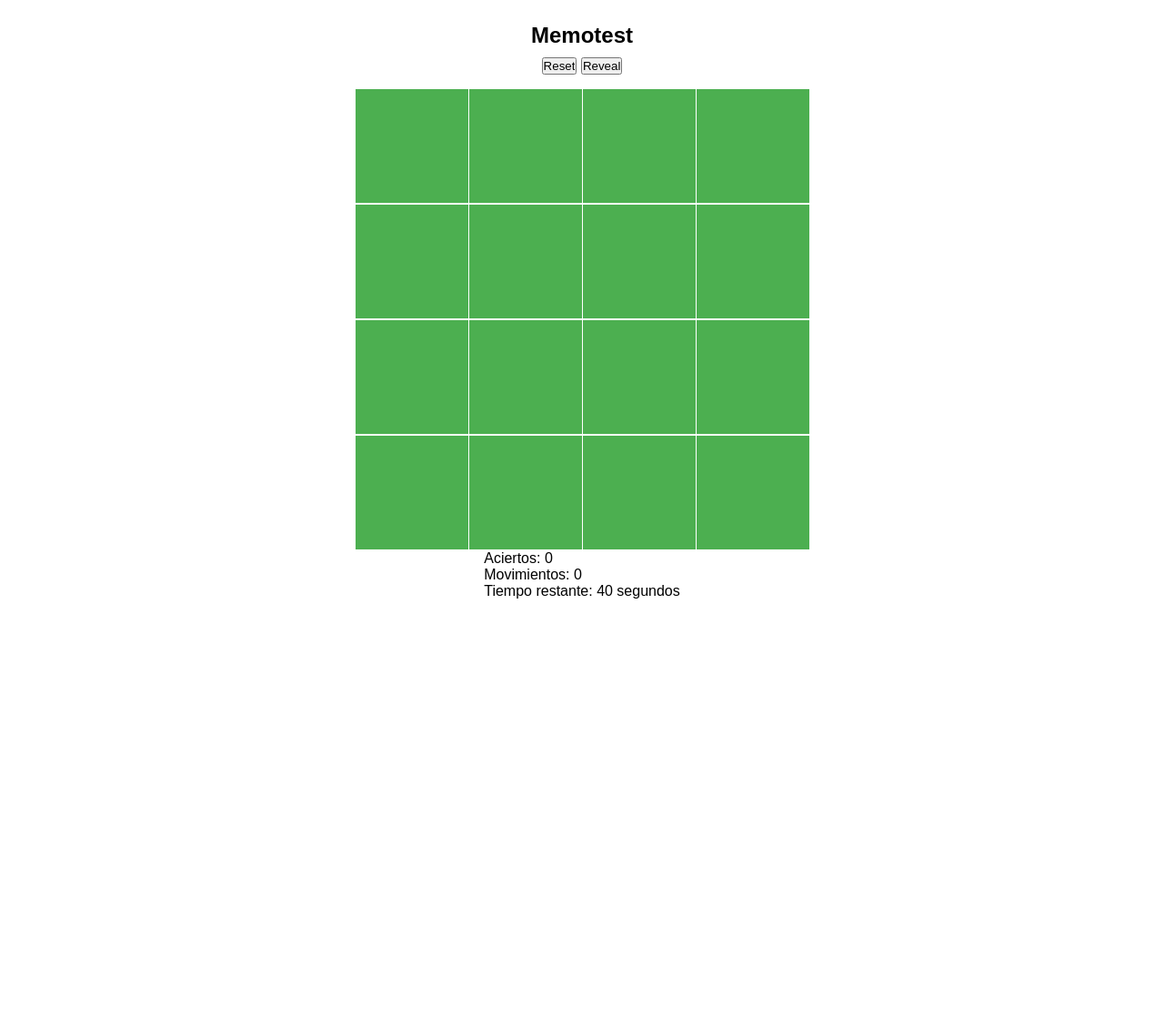
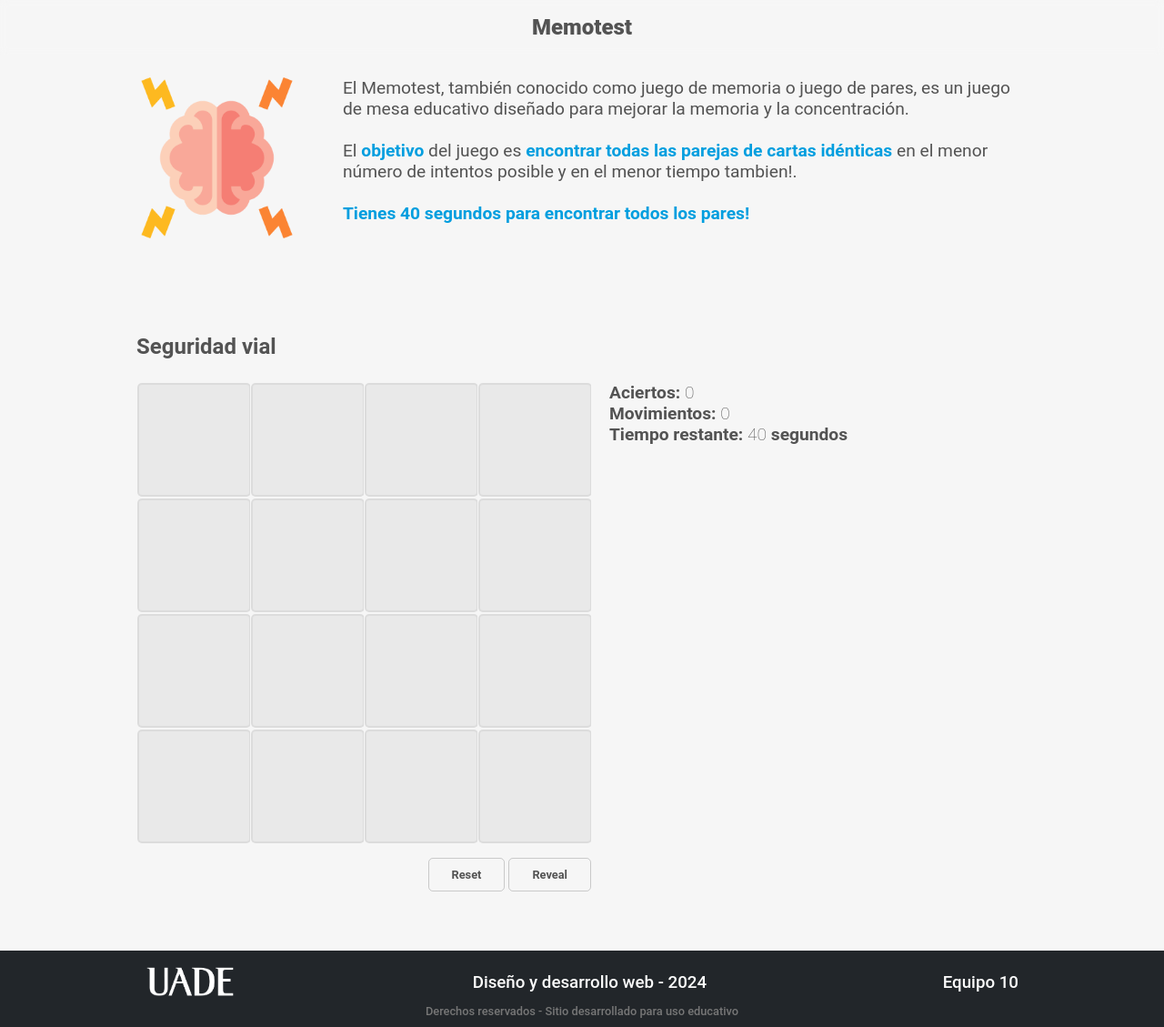
Before and after one commit to Yuchan45/ddw-memotest, a plain HTML site: page index.html in a window 1280 px wide. Shown: the whole page at 91% size. Before the commit the page ends 800 px from the top, so only its background shows below. Drawn offline with Linux system fonts and the light colour scheme.

Commit message:
Memotest: Finished

```diff
--- a/index.html
+++ b/index.html
@@ -4,15 +4,27 @@
   <meta charset="UTF-8">
   <meta name="viewport" content="width=device-width, initial-scale=1.0">
   <link rel="stylesheet" href="./resources/styles/style.css">
+  <link rel="shortcut icon" href="./resources/images/favicon.png" type="image/x-icon">
   <title>Memo Test</title>
 </head>
 <body>
+  <header>
     <h1>Memotest</h1>
-  <section class="controls">
-    <button id="reset">Reset</button>
-    <button id="reveal">Reveal</button>
-  </section>
+  </header>
+  <div class="game-information">
+    <img src="./resources/images/brain-logo.png" alt="">
+    <p class="description">
+      El Memotest, también conocido como juego de memoria o juego de pares, es un
+      juego de mesa educativo diseñado para mejorar la memoria y la concentración.
+      <br><br>
+      El <span>objetivo</span> del juego es <span>encontrar todas las parejas de cartas idénticas</span> en el
+      menor número de intentos posible y en el menor tiempo tambien!. <br><br>
+      <span>Tienes 40 segundos para encontrar todos los pares!</span>
+    </p>
+  </div>
+  <h3 class="theme">Seguridad vial</h3>
   <section class="game">
+    <div class="table">
       <table>
         <tr>
           <td><div class="square-button"><button id="button_0"></button></div></td>
@@ -39,13 +51,27 @@
           <td><div class="square-button"><button id="button_15"></button></div></td>
         </tr>
       </table>
+      <div class="controls">
+        <button id="reset">Reset</button>
+        <button id="reveal">Reveal</button>
+      </div>
+    </div>
+    <section class="information">
+      <p>Aciertos: <span id="matches"></span></p>
+      <p>Movimientos: <span id="total-moves"></span></p>
+      <p>Tiempo restante: <span id="timer"></span> segundos</p>
+      <br>
+      <p><span id="message"></span></p>
     </section>
-  <section class="information">
-    <p id="matches">Aciertos:</p>
-    <p id="total-moves">Movimientos:</p>
-    <p id="timer">Tiempo restante:</p>
-    <p id="message"></p>
   </section>
+  <footer class="footer-container">
+    <div class="top-row">
+      <img src="./resources/images/LogoUADE.png" alt="Logo UADE">
+      <h3>Diseño y desarrollo web - 2024</h3>
+      <h3>Equipo 10</h3>
+    </div>
+    <p>Derechos reservados - Sitio desarrollado para uso educativo</p>
+  </footer>
 
   <script src="./resources/js/main.js"></script>
 </body>
--- a/resources/js/main.js
+++ b/resources/js/main.js
@@ -23,9 +23,9 @@ const totalMovestxt = document.getElementById('total-moves');
 const messagetxt = document.getElementById('message');
 
 // Default txts
-matchesTxt.innerHTML = `Aciertos: ${matches}`;
-totalMovestxt.innerHTML = `Movimientos: ${totalMoves}`;
-timertxt.innerHTML = `Tiempo restante: ${TIME_LIMIT} segundos`;
+matchesTxt.innerHTML = `${matches}`;
+totalMovestxt.innerHTML = `${totalMoves}`;
+timertxt.innerHTML = `${TIME_LIMIT}`;
 
 // Functions
 function hide() {
@@ -37,18 +37,18 @@ function hide() {
 function match() {
   matches++;
   console.log('Aciertos', matches);
-  matchesTxt.innerHTML = `Aciertos: ${matches}`;
+  matchesTxt.innerHTML = `${matches}`;
   revealedCount = 0;
 
   if (matches == TABLE_ELEMENTS) {
     console.log('Win!');
     clearInterval(countdown);
 
-    matchesTxt.innerHTML = `Aciertos: ${matches} 💯`;
-    totalMovestxt.innerHTML = `Movimientos: ${totalMoves} ♟️`;
+    matchesTxt.innerHTML = `${matches} 🔥`;
+    totalMovestxt.innerHTML = `${totalMoves} ♟️`;
     messagetxt.innerHTML = `Increible! Solo tardaste ${
       TIME_LIMIT - timer
-    }s en resolver el MemoTest! ⌛`;
+    }s en resolver el MemoTest! ⌛🚄`;
   }
 }
 
@@ -67,15 +67,15 @@ function handleReset(buttons) {
   timer = TIME_LIMIT;
   isTimerOn = false;
 
-  matchesTxt.innerHTML = `Aciertos: ${matches}`;
-  totalMovestxt.innerHTML = `Movimientos: ${totalMoves}`;
-  timertxt.innerHTML = `Tiempo restante: ${timer} segundos`;
+  matchesTxt.innerHTML = `${matches}`;
+  totalMovestxt.innerHTML = `${totalMoves}`;
+  timertxt.innerHTML = `${timer}`;
 }
 
 function handleRevealAll(buttons) {
   console.log('Reveal All!');
   Array.from(buttons).map((button, i) => {
-    button.innerHTML = `${tableNumbers[i]}`;
+    button.innerHTML = `<img src="./resources/images/${tableNumbers[i]}.png" alt="">`;
     button.disabled = true;
   });
   clearInterval(countdown);
@@ -83,14 +83,16 @@ function handleRevealAll(buttons) {
   revealedCount = 0;
   totalMoves = 0;
 
-  matchesTxt.innerHTML = `Aciertos: ${TABLE_ELEMENTS}`;
-  totalMovestxt.innerHTML = `Movimientos: -`;
+  matchesTxt.innerHTML = `${TABLE_ELEMENTS}`;
+  totalMovestxt.innerHTML = `-`;
+  timertxt.innerHTML = `0`;
+  messagetxt.innerHTML = ``;
 }
 
 function startCountdown() {
   countdown = setInterval(() => {
     timer--;
-    timertxt.innerHTML = `Tiempo restante: ${timer} segundos`;
+    timertxt.innerHTML = `${timer}`;
 
     if (timer === 0) {
       clearInterval(countdown);
@@ -128,19 +130,19 @@ function reveal(index) {
   if (revealedCount === 1) {
     card1 = document.getElementById(`button_${index}`);
     valueCard1 = tableNumbers[index];
-    card1.innerHTML = `${valueCard1}`;
+    card1.innerHTML = `<img src="./resources/images/${valueCard1}.png" alt="">`;
     card1.disabled = true;
   } else if (revealedCount === 2) {
     card2 = document.getElementById(`button_${index}`);
     valueCard2 = tableNumbers[index];
-    card2.innerHTML = `${valueCard2}`;
+    card2.innerHTML = `<img src="./resources/images/${valueCard2}.png" alt="">`;
     card2.disabled = true;
 
     if (valueCard1 === valueCard2) {
       match();
     } else {
       totalMoves++;
-      totalMovestxt.innerHTML = `Movimientos: ${totalMoves}`;
+      totalMovestxt.innerHTML = `${totalMoves}`;
       setTimeout(() => {
         hide();
       }, 700);
--- a/resources/styles/style.css
+++ b/resources/styles/style.css
@@ -1,15 +1,24 @@
 * {
   margin: 0px;
   padding: 0px;
-  font-family: "Montserrat", sans-serif;
+  font-family: "Roboto", sans-serif;
   box-sizing: border-box;
   overflow-x: hidden;
+  color: var(--black);
 }
 
 :root {
-  --white: #ffffffeb;
-  --ligth-gray: #797979;
-  --bg-gray: #282828;
+  --bg-white: #F6F6F6;
+  --white: #FFF;
+  --blue: #009EDF;
+  --yellow: #FCC31E;
+  --red: #FF232B;
+  --black: #535353;
+  --deep-black: #22262A;
+}
+
+html {
+  scroll-behavior: smooth;
 }
 
 body {
@@ -17,7 +26,54 @@ body {
   justify-content: center;
   align-items: center;
   flex-direction: column;
+  background-color: var(--bg-white);
 }
+
+header {
+  padding: 0 20px;
+  height: 60px;
+  width: 100vw;
+  display: flex;
+  flex-direction: row;
+  justify-content: center;
+  align-items: center;
+  position: fixed;
+  backdrop-filter: blur(5px);
+  z-index: 10;
+  top: 0;
+}
+
+header > h1 {
+  font-size: 1.5rem;
+  font-weight: 800;
+  margin: 25px;
+}
+
+
+.game-information {
+  padding: 25px;
+  margin-top: 60px;
+  display: flex;
+  flex-direction: column;
+  justify-content: center;
+  align-items: center;
+  text-align: center;
+}
+
+.game-information > img {
+  display: none;
+}
+
+.game-information > p {
+  font-size: 1rem;
+}
+
+.description > span {
+  color: var(--blue);
+  font-weight: 600;
+}
+
+
 
 .game {
   width: 80vw;
@@ -25,7 +81,67 @@ body {
   flex-direction: column;
   justify-content: center;
   align-items: center;
+  margin-bottom: 25px;
 }
+
+.game {
+  display: flex;
+  flex-direction: column;
+  justify-content: center;
+  align-items: center;
+  gap: 20px;
+  margin: 25px 0 50px 0;
+}
+
+.game .table {
+  width: 100%;
+  max-width: 500px;
+}
+
+.game .controls {
+  align-self: flex-end;
+}
+
+.game .controls button {
+  padding: 2px 10px;
+  font-size: .8rem;
+  font-weight: 600;
+  color: var(--black);
+  background-color: transparent;
+  border: 1px solid #0000002e;
+  border-radius: 5px;
+  transition: all .2s ease;
+}
+
+.game .controls button:hover {
+  background-color: var(--blue);
+  border: 1px solid #00000000;
+}
+
+.game .information {
+  align-self: flex-start;
+}
+
+.game .information > p {
+  font-size: 1rem;
+  font-weight: 600;
+}
+
+.game .information > p > span {
+  font-size: 1rem;
+  font-weight: 200;
+}
+
+#message {
+  font-size: 1rem;
+  font-weight: 600;
+  text-align: center;
+  align-self: center;
+}
+
+
+
+
 
 h1 {
   font-size: 1.5rem;
@@ -33,7 +149,6 @@ h1 {
 }
 
 table {
-  margin-top: 15px;
   width: 100%;
   max-width: 500px;
   border-collapse: collapse;
@@ -57,15 +172,139 @@ td {
   width: 100%;
   height: 100%;
   border: none;
-  background-color: #4CAF50;
+  background-color: #0000000d;
   color: white;
   font-size: 16px;
   display: flex;
   align-items: center;
   justify-content: center;
   box-sizing: border-box;
+  border-radius: 5px;
+  border: 2px solid #c5c5c55c;
 }
 
 .square-button button:active {
-  background-color: #3e8e41;
+  background-color: var(--blue);
 }
+
+
+
+
+/*** Footer ***/
+.footer-container {
+  width: 100vw;
+  height: 50px;
+  background-color: var(--deep-black);
+}
+
+.footer-container .top-row {
+  padding: 5px;
+  display: flex;
+  flex-direction: row;
+  justify-content: center;
+  align-items: center;
+}
+
+.footer-container .top-row > img {
+  width: 100px;
+}
+
+.footer-container .top-row > h3 {
+  display: none;
+}
+
+.footer-container > p {
+  display: none;
+}
+
+@media only screen and (min-width: 768px) {
+
+  .theme {
+    align-self: flex-start;
+    margin-left: 150px;
+    font-size: 1.5rem;
+    margin-top: 80px;
+  }
+
+  .game-information {
+    display: flex;
+    flex-direction: row;
+    align-items: flex-start;
+    text-align: center;
+    padding: 25px 150px;
+    gap: 50px;
+  }
+
+  .game-information > p {
+    font-size: 1.2rem;
+  }
+
+  .game .information > p {
+    font-size: 1.2rem;
+  }
+
+  .game .information > p > span {
+    font-size: 1.2rem;
+  }
+
+  .game-information > img {
+    display: block;
+    width: 25vw;
+    max-width: 200px;
+  }
+
+  .description {
+    text-align: left;
+  }
+
+  .game {
+    display: flex;
+    flex-direction: row;
+    justify-content: flex-start;
+    align-items: flex-start;
+    gap: 20px;
+    width: 100%;
+    padding: 0 150px;
+  }
+
+  .game .controls {
+    text-align: end;
+  }
+
+  .game .controls button {
+    margin: 15px 0;
+    padding: 10px 25px;
+  }
+
+
+
+  /* Footer */
+  .footer-container {
+    height: auto;
+    padding: 10px;
+  }
+  .footer-container .top-row {
+    padding: 5px 150px;
+    display: flex;
+    flex-direction: row;
+    justify-content: space-between;
+    align-items: center;
+  }
+  .footer-container .top-row > h3 {
+    display: block;
+    color: #fbfbfb;
+    font-weight: 500;
+  }
+  .footer-container .top-row > h3 {
+    display: block;
+    color: #fbfbfb;
+    font-weight: 500;
+  }
+  .footer-container > p {
+    display: block;
+    color: #777777;
+    font-weight: 500;
+    text-align: center;
+    font-size: .8rem;
+  }
+}
```
Also changed, not shown: resources/images/1.png (renamed from resources/images/bump.png), resources/images/2.png (renamed from resources/images/curved-lane.png), resources/images/3.png (renamed from resources/images/no-uturn.png), resources/images/4.png (renamed from resources/images/parking-allowed.png), resources/images/5.png (added), resources/images/6.png (renamed from resources/images/stop.png), resources/images/7.png (renamed from resources/images/unestable-terrain.png), resources/images/8.png (renamed from resources/images/two-way.png), resources/images/LogoUADE.png (added), resources/images/brain-logo.png (added), resources/images/brain-logo.webp (added), resources/images/favicon.png (added). Lines whose indentation alone changed are shown as unchanged.
